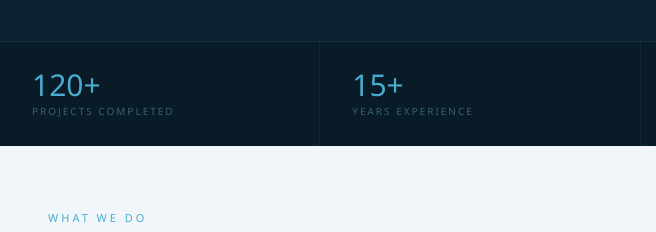
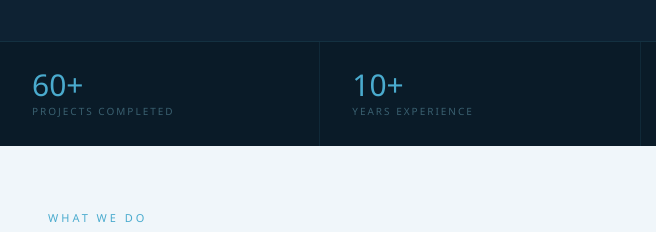
Before and after one commit to munir-moh/aasuslimited, a plain HTML site: page index.html in a window 1280 px wide. Shown: the part 529-761 px from the top of the page, 0-656 px from the left. Drawn offline with Linux system fonts and the light colour scheme.

Commit message:
Update statistics in the stats bar to reflect accurate data

```diff
--- a/index.html
+++ b/index.html
@@ -49,11 +49,11 @@
   <!-- ========== STATS BAR ========== -->
   <div class="stats-bar" id="statsBar">
     <div class="stat">
-      <div class="stat-n" data-target="120" data-suffix="+">60</div>
+      <div class="stat-n" data-target="60" data-suffix="+">60</div>
       <div class="stat-l">Projects Completed</div>
     </div>
     <div class="stat">
-      <div class="stat-n" data-target="15" data-suffix="+">10</div>
+      <div class="stat-n" data-target="10" data-suffix="+">10</div>
       <div class="stat-l">Years Experience</div>
     </div>
     <div class="stat">
```
